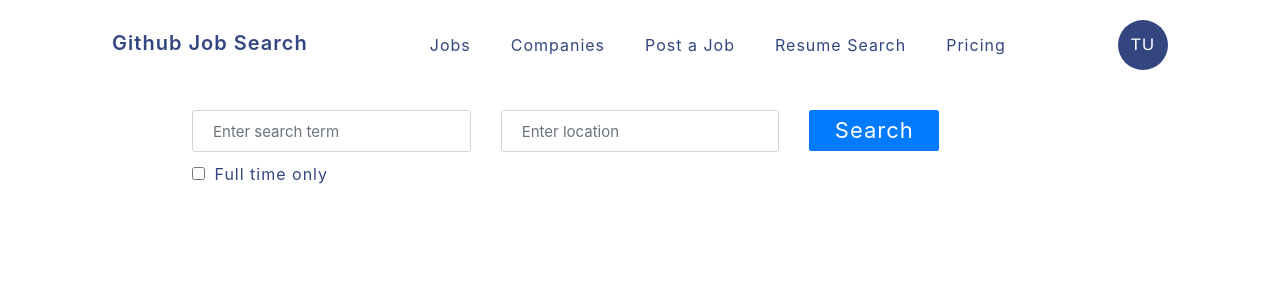
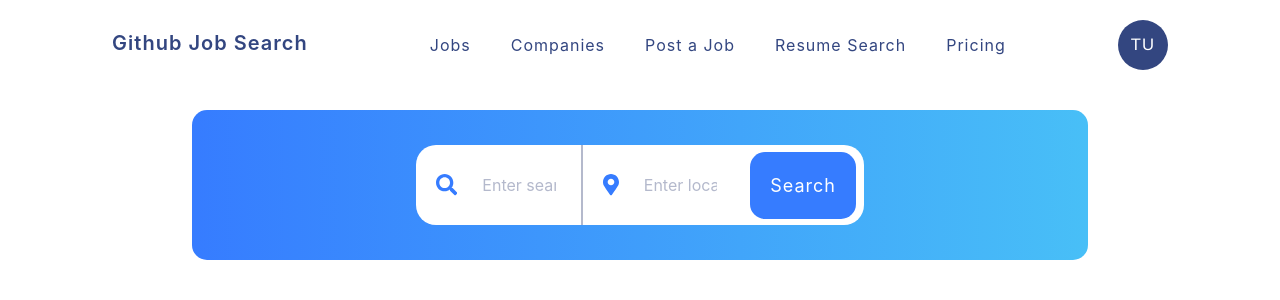
Before and after one commit to Sanwar01/github-job-search-app, a React (Create React App) app in the folder client/: page / in a window 1280 px wide. Shown: the top 300 px of the page. Built offline with nearby package versions, Linux system fonts and the light colour scheme.

Commit message:
changed styling of Search

```diff
--- a/client/src/components/Search.js
+++ b/client/src/components/Search.js
@@ -1,9 +1,11 @@
-import React, { useState, useContext } from 'react';
-import { Form, Button, Row, Col } from 'react-bootstrap';
+import React, {useState, useContext} from 'react';
+import {Form, Button, Row, Col} from 'react-bootstrap';
 import JobsContext from '../context/Jobs';
+import {faMapMarkerAlt, faMapPin, faSearch} from "@fortawesome/free-solid-svg-icons";
+import {FontAwesomeIcon} from "@fortawesome/react-fontawesome";
 
 const Search = () => {
-  const { onSearch } = useContext(JobsContext);
+  const {onSearch} = useContext(JobsContext);
 
   const [state, setState] = useState({
     description: '',
@@ -12,7 +14,7 @@ const Search = () => {
   });
 
   const handleInputChange = (event) => {
-    const { name, value } = event.target;
+    const {name, value} = event.target;
     if (name === 'full_time') {
       setState((prevState) => ({
         ...state,
@@ -35,8 +37,7 @@ const Search = () => {
   return (
     <div className="search-section">
       <Form className="search-form" onSubmit={handleSearch}>
-        <Row>
-          <Col>
+        <FontAwesomeIcon className="icon" icon={faSearch} size="lg"/>
         <Form.Group controlId="description">
           <Form.Control
             type="text"
@@ -46,8 +47,8 @@ const Search = () => {
             onChange={handleInputChange}
           />
         </Form.Group>
-          </Col>
-          <Col>
+        <div className="vl"/>
+        <FontAwesomeIcon icon={faMapMarkerAlt} size="lg"/>
         <Form.Group controlId="location">
           <Form.Control
             type="text"
@@ -57,25 +58,22 @@ const Search = () => {
             onChange={handleInputChange}
           />
         </Form.Group>
-          </Col>
-          <Col>
-            <Button variant="primary" type="submit" className="btn-search">
+
+        <Button className="btn-search" type="submit">
           Search
         </Button>
-          </Col>
-        </Row>
-        <div className="filters">
-          <Form.Group controlId="full_time">
-            <Form.Check
-              type="checkbox"
-              name="full_time"
-              className="full-time-checkbox"
-              label="Full time only"
-              checked={state.full_time}
-              onChange={handleInputChange}
-            />
-          </Form.Group>
-        </div>
+        {/*<div className="filters">*/}
+        {/*  <Form.Group controlId="full_time">*/}
+        {/*    <Form.Check*/}
+        {/*      type="checkbox"*/}
+        {/*      name="full_time"*/}
+        {/*      className="full-time-checkbox"*/}
+        {/*      label="Full time only"*/}
+        {/*      checked={state.full_time}*/}
+        {/*      onChange={handleInputChange}*/}
+        {/*    />*/}
+        {/*  </Form.Group>*/}
+        {/*</div>*/}
       </Form>
     </div>
   );
--- a/client/src/styles.scss
+++ b/client/src/styles.scss
@@ -1,6 +1,4 @@
 @import "variables";
-
-$default-padding: 2rem;
 
 * {
   margin: 0;
@@ -24,6 +22,10 @@ body {
 
 ul {
   margin-left: 1rem;
+}
+
+svg {
+  color: $primary_color;
 }
 
 .header {
@@ -52,7 +54,7 @@ ul {
   .user {
     display: flex;
 
-    .icon{
+    .icon {
       padding: 8px;
       border-radius: 50%;
       color: white;
@@ -66,21 +68,55 @@ ul {
 }
 
 .search-section {
+  display: flex;
+  justify-content: center;
+  background: linear-gradient(90deg, rgba(54, 124, 255, 1) 0%, rgba(72, 191, 247, 1) 100%);
+  border-radius: 15px;
   width: 70%;
+  height: 150px;
   margin: 20px auto;
 
-  input {
-    padding: $default-padding;
-    font-size: 1.5rem;
+  .search-form {
+    display: flex;
+    justify-content: center;
+    background-color: $background_color;
+    border-radius: 20px;
+    align-items: center;
+    margin: auto;
+    width: 50%;
+    height: 80px;
+
+    .vl {
+      height: 80px;
     }
 
     .btn-search {
-    font-size: 2.2rem;
+      font-size: 18px;
       letter-spacing: 1px;
-    width: 13rem;
+      border-radius: 15px;
+      width: 180px;
+      padding: 20px;
       line-height: 1.5;
+      background-color: $primary_color !important;
       color: #fff;
       border: none;
+      margin: 8px;
+    }
+
+    svg {
+      margin-left: 20px;
+      line-height: 1;
+    }
+
+    input {
+      padding: 25px;
+      font-size: 16px;
+      border: none;
+
+      &::placeholder {
+        color: $icon_color;
+      }
+    }
   }
 }
 
@@ -307,3 +343,15 @@ ul {
 }
 
 // Generic styles
+.vl {
+  border-left: 2px solid $icon_color;
+}
+
+// Override bootstrap styles
+.form-group {
+  margin-bottom: 0;
+
+  .form-control:focus {
+    box-shadow: none;
+  }
+}
```
Lines whose indentation alone changed are shown as unchanged.
